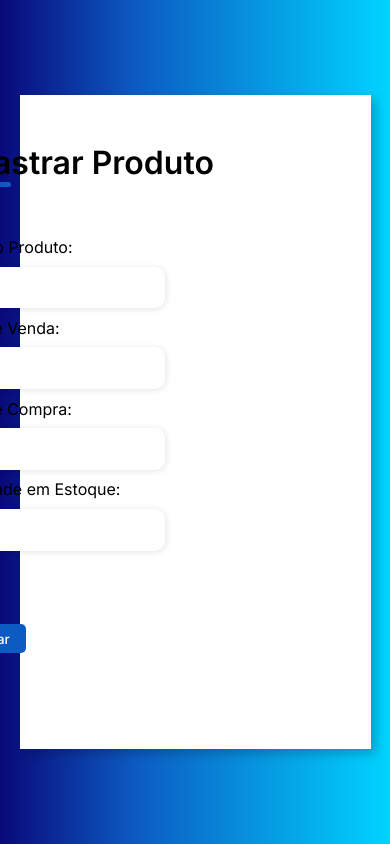
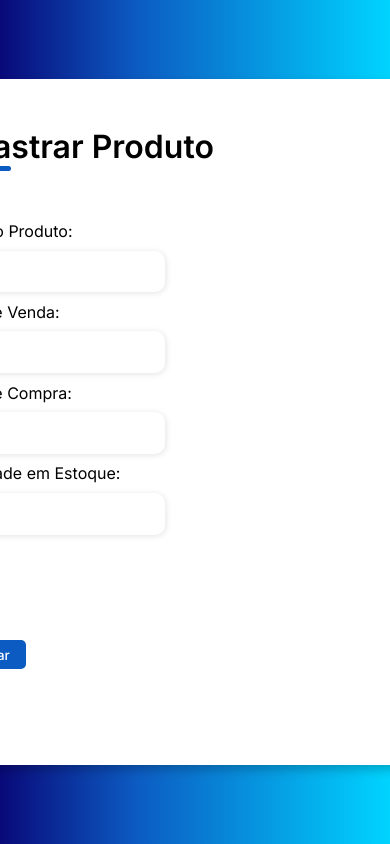
Before and after one commit to AXS05000/bluetrack, a Django app: page /formularioestoque/ in a window 390 px wide; the page is wider, and only the part inside the window is pictured. Run offline with Django 4.2, Linux system fonts and the light colour scheme; the visitor is signed in with stand-in values (Sample User, id 1); some libraries are stand-ins or nearby versions.

Commit message:
V - 20-04-2023 - 14:23

```diff
--- a/static/css/style2.css
+++ b/static/css/style2.css
@@ -721,7 +721,7 @@
 @media screen and (max-width: 1064px) {
 
     .container {
-        width: 90%;
+        width: auto;
         height: auto;
     }
 
@@ -729,8 +729,8 @@
         flex-direction: column;
         overflow-y: scroll;
         flex-wrap: nowrap;
-        max-height: 22rem;
-        padding-right: 5rem;
+        max-height: auto;
+
     }
 
     .form-contratos select{
```
